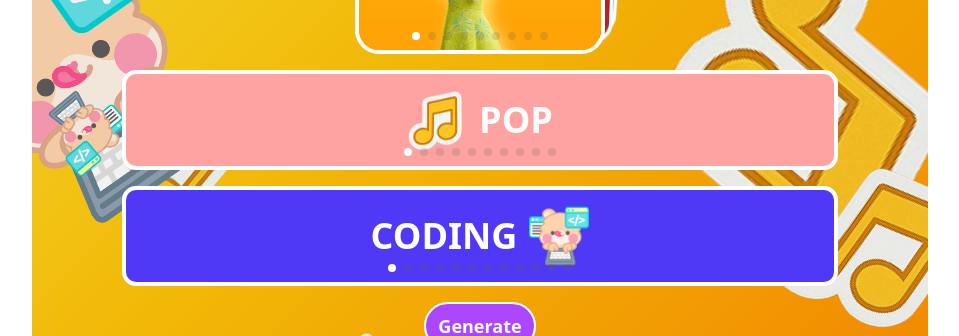
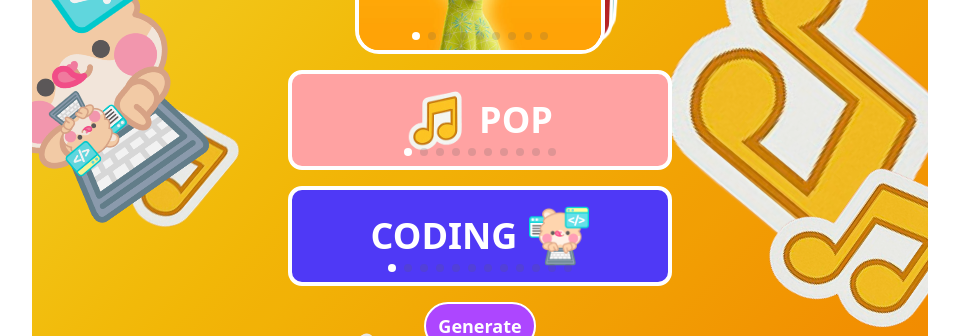
Before and after one commit to Tugsbileg-Enkhtaivan/NextVibe, a Next.js app in the folder apps/frontend/: page /home in a window 1280 px wide. Shown: the part 396-732 px from the top of the page, without its empty margins (160-1119 px from the left). Built offline with nearby package versions, Linux system fonts and the light colour scheme; no server answers; grey boxes are pictures that could not be loaded.

Commit message:
special added

```diff
--- a/apps/frontend/src/app/components/FlipSwiperActivity.tsx
+++ b/apps/frontend/src/app/components/FlipSwiperActivity.tsx
@@ -89,7 +89,7 @@ const FlipSwiperActivity: React.FC<ChildProps> = ({ setActivityIndex }: ChildPro
             {Object.entries(topActivities).map(([key, value]) => {
                 return (
                     <SwiperSlide key={key}>
-                        <div className={`w-[80%] h-25 mx-auto text-white text-xl font-bold rounded-xl text-center flex gap-3 items-center justify-center border-4 border-white ${value.color}`}>
+                        <div className={`max-w-sm w-[80%] h-25 mx-auto text-white text-xl font-bold rounded-xl text-center flex gap-3 items-center justify-center border-4 border-white ${value.color}`}>
                             <h1 className='text-4xl'>{key.toUpperCase()}</h1>
                             <img className='w-15' src={value.image} />
                         </div>
--- a/apps/frontend/src/app/components/FlipSwiperGenre.tsx
+++ b/apps/frontend/src/app/components/FlipSwiperGenre.tsx
@@ -82,7 +82,7 @@ const FlipSwiperGenre: React.FC<ChildProps> = ({ setGenreIndex }: ChildProps) =>
             {Object.entries(topMusicGenres).map(([key, value]) => {
                 return (
                     <SwiperSlide key={key}>
-                        <div className={`w-[80%] h-25 mx-auto text-white text-xl font-bold rounded-xl text-center flex gap-3 items-center justify-center border-4 border-white ${value.color}`}>
+                        <div className={`max-w-sm w-[80%] h-25 mx-auto text-white text-xl font-bold rounded-xl text-center flex gap-3 items-center justify-center border-4 border-white ${value.color}`}>
                             <img className='w-15' src={value.image} />
                             <h1 className='text-4xl'>{key.toUpperCase()}</h1>
                         </div>
--- a/apps/frontend/src/app/home/page.tsx
+++ b/apps/frontend/src/app/home/page.tsx
@@ -12,7 +12,7 @@ import { useRef, useState, useEffect } from "react";
 import FlipSwiperGenre from "../components/FlipSwiperGenre";
 import FlipSwiperActivity from "../components/FlipSwiperActivity";
 import api from "../utils/axios";
-import { Music2, Heart, Play } from "lucide-react";
+import { Music2, Heart, Play, ArrowDown } from "lucide-react";
 import Header from "../components/Header";
 
 type EmotionData = {
@@ -346,6 +346,8 @@ export default function CardCarousel() {
   const [songs, setSongs] = useState<Song[]>([]);
   const [albums, setAlbums] = useState<Album[]>([]);
   const [favorites, setFavorites] = useState<Set<string>>(new Set());
+  const [lastActivity, setLastActivity] = useState<string>("");
+
 
 
   const colors = Object.entries(data);
@@ -381,6 +383,7 @@ export default function CardCarousel() {
     const currentMood = Object.entries(data)[index][0];
     const currentGenre = Object.entries(topMusicGenres)[genreIndex][0];
     const currentActivity = Object.entries(topActivities)[activityIndex][0];
+    setLastActivity(currentActivity); /// SPECIAL FOR CODERS
 
     console.log("Current selections:", {
       currentMood,
@@ -697,7 +700,7 @@ export default function CardCarousel() {
         )}
 
         {/* Results */}
-        <div className="relative z-10 transition-all duration-700 ease-in-out transform">
+        <div className="max-w-xl mx-auto relative z-10 transition-all duration-700 ease-in-out transform">
           {(songs.length > 0 || albums.length > 0) && (
             <div className="space-y-8">
               {songs.length > 0 && (
@@ -758,7 +761,17 @@ export default function CardCarousel() {
                   </div>
                 </div>
               )}
-
+              {lastActivity === "Coding" &&
+                <div className="flex flex-col justify-center items-center gap-5 px-10">
+                  <div className="flex items-center gap-2">
+                    <img src="/assets/lol.webp" className="w-8" />
+                    <h2 className="text-2xl text-white font-bold">Special for coders</h2>
+                    <img src="/assets/lol.webp" className="w-8" />
+                  </div>
+                  <img src="/assets/special-tap.webp" className="w-10 rotate-180" />
+                  <a target="blank" href="https://www.youtube.com/watch?v=WaNPyFrHje4"><img src="/assets/special.webp" className="w-20" /></a>
+                </div>
+              }
             </div>
           )}
         </div>
```
Also changed, not shown: apps/frontend/public/assets/lol.webp (added), apps/frontend/public/assets/special-tap.webp (added).
